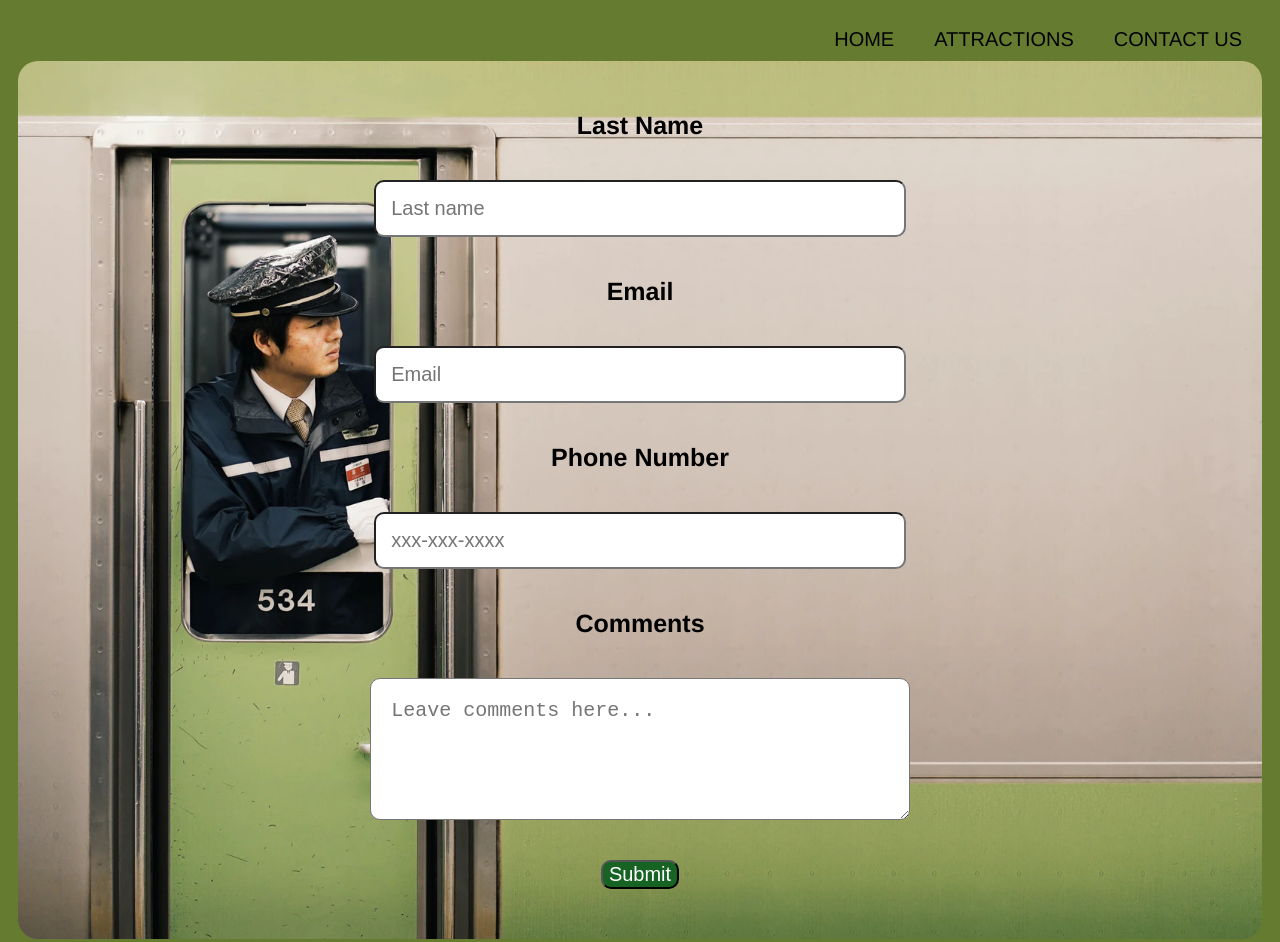
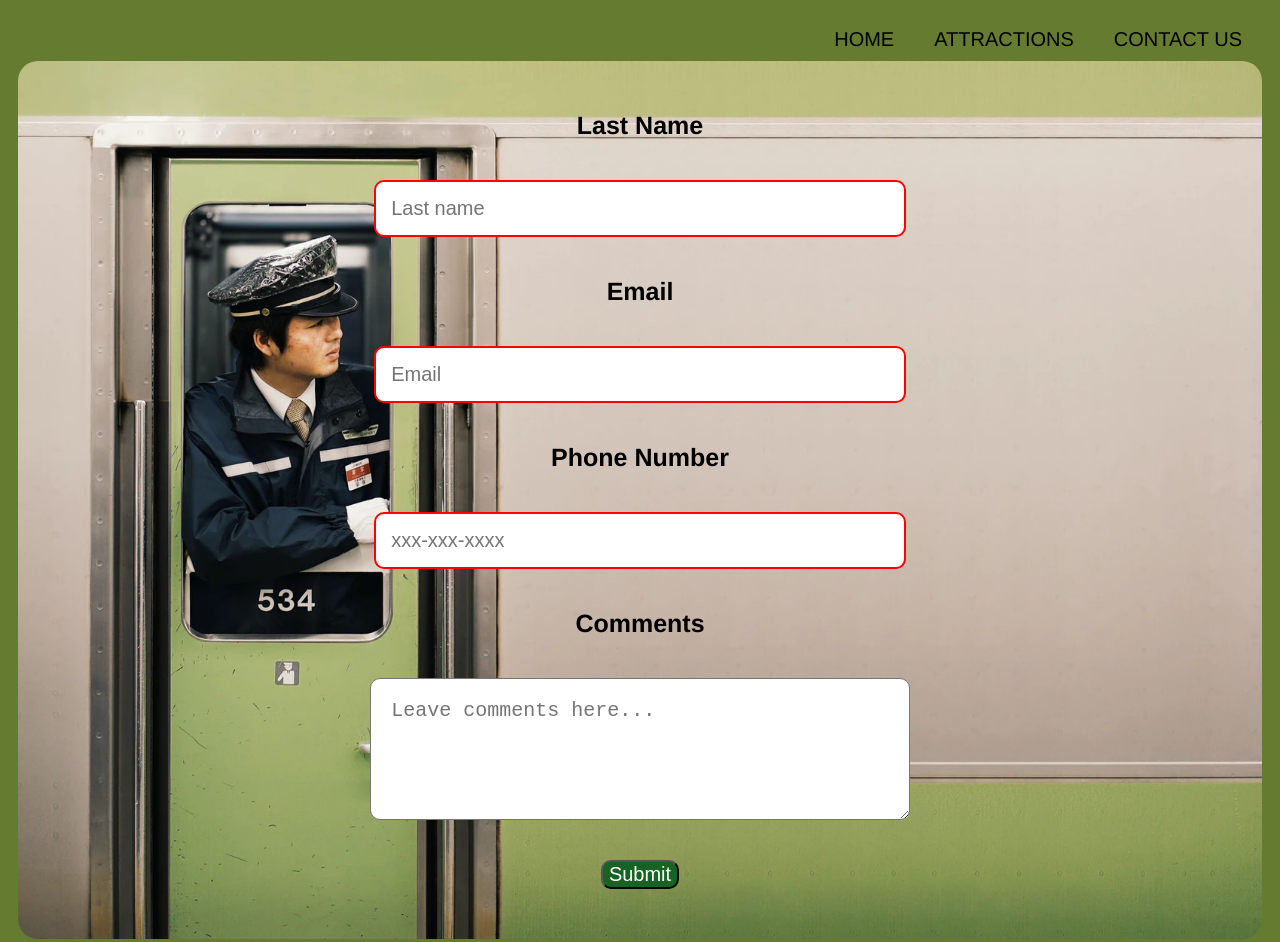
Before and after one commit to YoanaAriasMagana/GatewayRevisionProject, a plain HTML site: page Contact.html in a window 1280 px wide. Shown: the top 942 px of the page. Drawn offline with Linux system fonts and the light colour scheme.

Commit message:
add contact form validation

```diff
--- a/Contact.html
+++ b/Contact.html
@@ -22,13 +22,13 @@
 <!-- form -->
   <form class="contact-form">
     <label>Last Name</label>
-      <input type="text" name="lastName" placeholder="Last name">
+      <input type="text" name="lastName" placeholder="Last name" required>
 
     <label>Email</label>
-      <input type="text" name="email" placeholder="Email">
+      <input type="email" name="email" placeholder="Email" required>
 
     <label>Phone Number</label>
-      <input type="tel" name="phoneNumber" placeholder="xxx-xxx-xxxx">
+      <input type="tel" name="phoneNumber" placeholder="xxx-xxx-xxxx" required pattern="[0-9]{3}-[0-9]{3}-[0-9]{4}">
 
     <label>Comments </label>
       <textarea name="Comments" placeholder="Leave comments here..." class="valid"></textarea>
--- a/css/Con.css
+++ b/css/Con.css
@@ -53,6 +53,14 @@ body {
   border-radius: 10px;
 }
 
+input:invalid {
+  border: 2px solid red;
+}
+
+input:valid {
+  border: 2px solid black;
+}
+
 .contact-form textarea {
   width: 40%;
   height: 100px;
```
